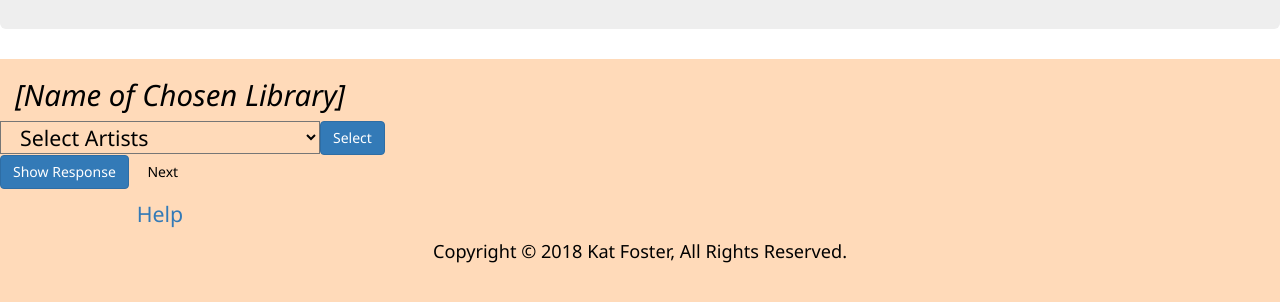
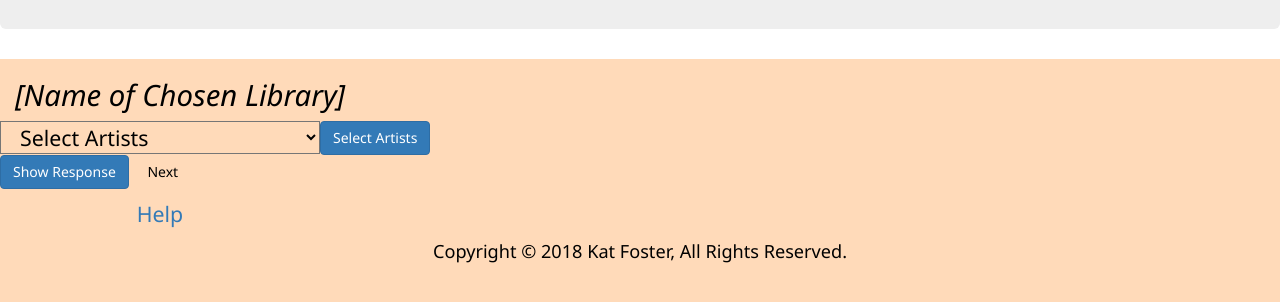
Before and after one commit to kafoste3/kat-flashcard, a plain HTML site: page study.html in a window 1280 px wide. Shown: the part 236-538 px from the top of the page. Drawn offline with nearby package versions, Linux system fonts and the light colour scheme.

Commit message:
Tricks and Giggles

```diff
--- a/study.html
+++ b/study.html
@@ -39,7 +39,7 @@
             <option value="Eric Idle">Eric Idle</option>
             <option value="John Cleese">John Cleese</option>
           </select>
-          <button type="submit" class="btn btn-primary">Select</button>
+          <a class="btn btn-primary" href="https://www.youtube.com/user/MontyPython/featured" role="button">Select Artists</a>
       </section>
       <!-- Display First Card -->
       <!-- If Els Statement Required for Button Push-->
```
Also changed, not shown: history.html (+1 -1 lines).
